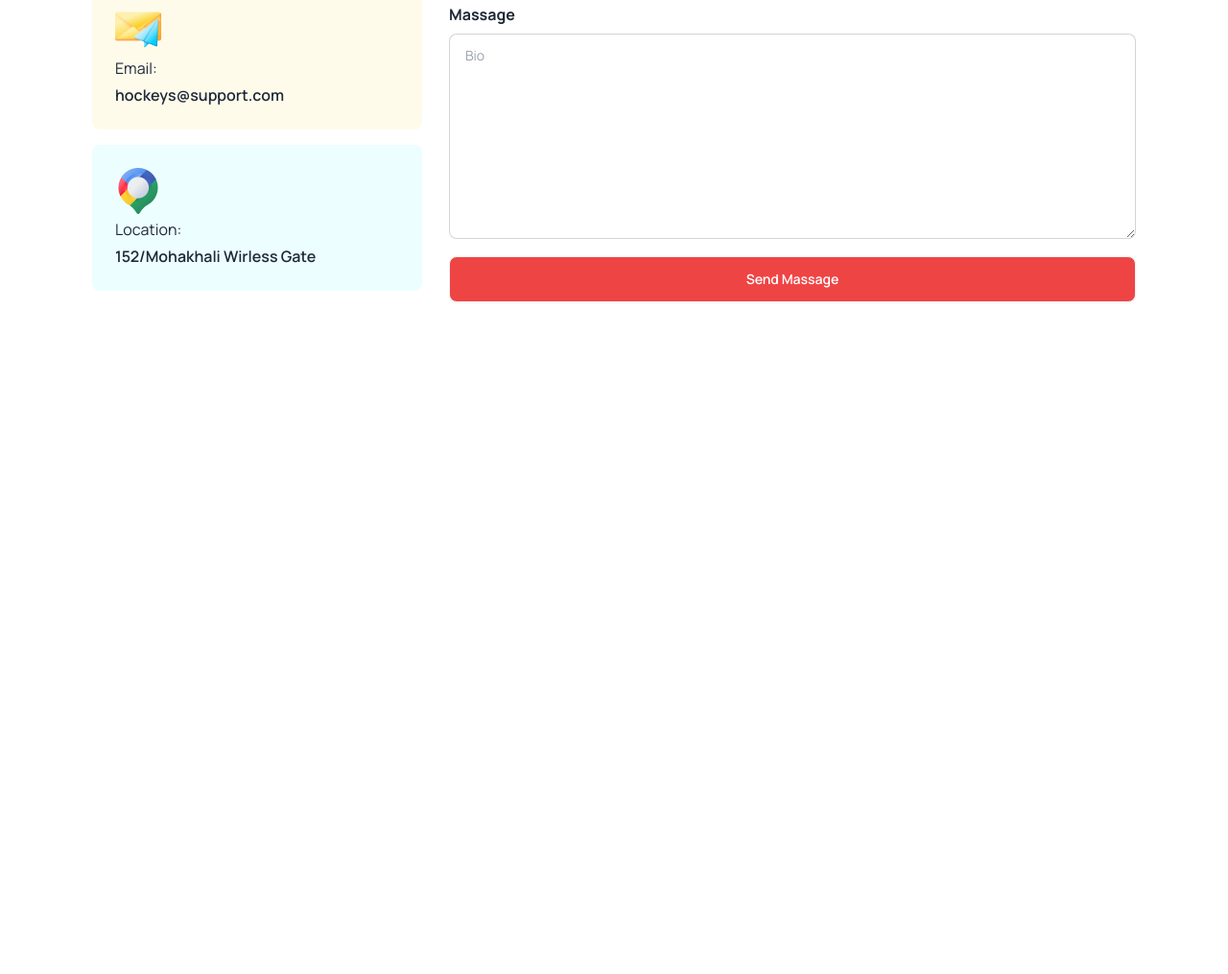
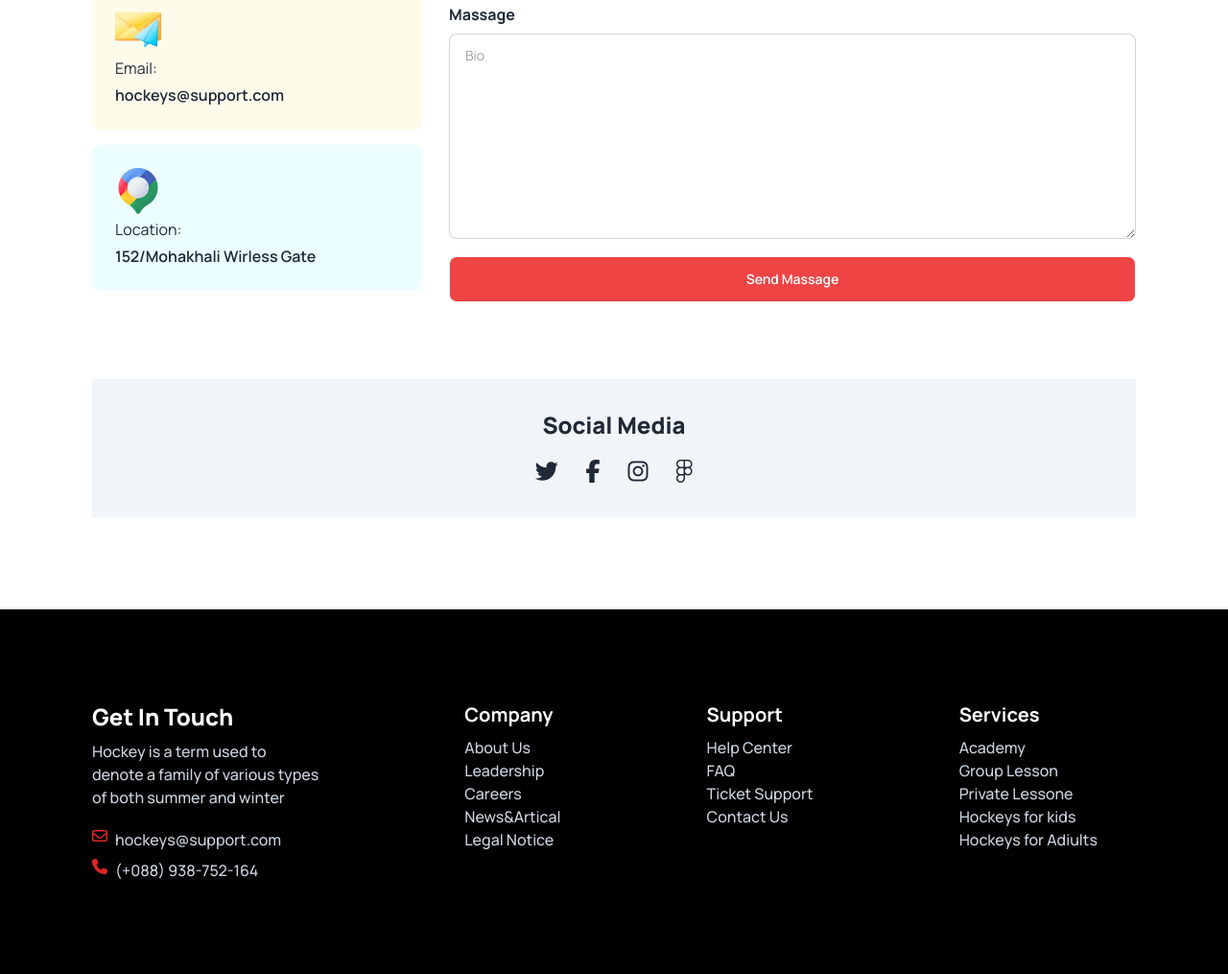
Before and after one commit to Mahedi-5g/third-assignment, a plain HTML site: page index.html in a window 1280 px wide. Shown: the part 4158-5173 px from the top of the page at 96% size. Before the commit the page ends 4569 px from the top, so only its background shows below. Drawn offline with nearby package versions, Linux system fonts and the light colour scheme.

Commit message:
Almost Done

```diff
--- a/index.html
+++ b/index.html
@@ -39,7 +39,9 @@
 
 </head>
 
-<body class="font-manrope bg-white sm: mt-0 mb-0 ml-0 mr-0 lg: mt-14 mb-24  ml-24 mr-24">
+<body class="font-manrope ">
+    <div class="bg-white  lg: mt-14 mb-24  ml-24 mr-24">
+        <!--header-section-->
         <header class="container">
             <nav>
                 <div class="navbar bg-base-100">
@@ -81,6 +83,7 @@
                     </div>
                 </div>
             </nav>
+            <!--banner-section-->
             <section>
                 <div class="carousel w-full mt-14 relative">
                     <div id="slide1" class="carousel-item relative w-full">
@@ -100,7 +103,8 @@
                     <div
                         style="width: 50%;background: black;position: absolute; bottom: 4%;right: 2%;padding: 28px; border-radius: 14px;">
                         <h4 class="text-white font-extrabold text-2xl">Meet all the heroes from the field</h4>
-                    <p class="text-slate-400 text-base font-medium">Hockey is a term used to denote a family of various
+                        <p class="text-slate-400 text-base font-medium">Hockey is a term used to denote a family of
+                            various
                             types of both summer
                             and winter team sports which originated on either an outdoor field</p>
                     </div>
@@ -111,20 +115,23 @@
             <!--professional-section-->
             <section class="mt-11">
                 <div class="text-center mb-10">
-                <h2 class="mb-3 sm:font-extrabold text-2xl lg:font-extrabold text-3xl">Professional Hockeys Club</h2>
+                    <h2 class="mb-3 sm:font-extrabold text-2xl lg:font-extrabold text-3xl">Professional Hockeys Club
+                    </h2>
                     <p class="text-base font-medium">Hockey is a term used to denote a family of various types of both
                         summer and winter team sports</p>
                 </div>
                 <div class="flex grid grid-cols-1 lg:grid-cols-4 text-center">
                     <div>
-                    <div class="radial-progress text-primary text-red-500 mb-6" style="--value:87;" role="progressbar">
+                        <div class="radial-progress text-primary text-red-500 mb-6" style="--value:87;"
+                            role="progressbar">
                             <span class="text-black">87%</span>
                         </div>
                         <h4 class="text-xl font-semibold mb-2">Prayer Facility</h4>
                         <p class="font-normal text-base mb-10">Some games make the use of skates.</p>
                     </div>
                     <div>
-                    <div class="radial-progress text-primary text-lime-500 mb-6" style="--value:95;" role="progressbar">
+                        <div class="radial-progress text-primary text-lime-500 mb-6" style="--value:95;"
+                            role="progressbar">
                             <span class="text-black">95%</span>
                         </div>
                         <h4 class="text-xl font-semibold mb-2">Experienced Coach</h4>
@@ -137,7 +144,8 @@
                         <p class="font-normal text-base mb-10">Our team have many senior player.</p>
                     </div>
                     <div>
-                    <div class="radial-progress text-primary text-blue-500 mb-6" style="--value:80;" role="progressbar">
+                        <div class="radial-progress text-primary text-blue-500 mb-6" style="--value:80;"
+                            role="progressbar">
                             <span class="text-black">80%</span>
                         </div>
                         <h4 class="text-xl font-semibold mb-2">Training Ground</h4>
@@ -164,7 +172,8 @@
                                     <p class="mb-5">Hockey is a term used to denote a family of various
                                         types of both summer
                                         and winter team sports which originated on either an outdoor field</p>
-                                <button class="btn btn-primary mb-5 bg-red-500 border-none text-xl font-bold">Register
+                                    <button
+                                        class="btn btn-primary mb-5 bg-red-500 border-none text-xl font-bold">Register
                                         Now!</button>
                                 </div>
                             </div>
@@ -177,7 +186,8 @@
                                     <p class="mb-5">Hockey is a term used to denote a family of various
                                         types of both summer
                                         and winter team sports which originated on either an outdoor field</p>
-                                <button class="btn btn-primary mb-5 bg-red-500 border-none text-xl font-bold">Register
+                                    <button
+                                        class="btn btn-primary mb-5 bg-red-500 border-none text-xl font-bold">Register
                                         Now!</button>
                                 </div>
                             </div>
@@ -192,7 +202,8 @@
                                     <p class="mb-5 w-2/4">Hockey is a term used to denote a family of various
                                         types of both summer
                                         and winter team sports which originated on either an outdoor field</p>
-                                <button class="btn btn-primary mb-5 bg-red-500 border-none text-xl font-bold">Register
+                                    <button
+                                        class="btn btn-primary mb-5 bg-red-500 border-none text-xl font-bold">Register
                                         Now!</button>
                                 </div>
                             </div>
@@ -365,7 +376,8 @@
             <section class="mt-28 mb-28">
                 <div class="mb-10 text-center">
                     <h2 class="mb-3 font-extrabold text-3xl">Clients Question</h2>
-                <p class="text-base font-medium">Ask your clients these essential questions to create the best possible
+                    <p class="text-base font-medium">Ask your clients these essential questions to create the best
+                        possible
                         content for their SEO and content marketing campaigns.
                     </p>
                 </div>
@@ -454,7 +466,7 @@
                     </p>
                 </div>
                 <div class="gap-7 grid grid-cols-1 lg:grid-cols-3">
-                <div >
+                    <div>
                         <div class="bg-lime-50 p-6 mb-4 rounded-lg">
                             <img src="Images/Group 1171275317.png" alt="">
                             <p class="mt-1">Phone Number:</p>
@@ -478,33 +490,92 @@
                                 <input type="text" placeholder="Type here" class=" mt-2 input input-bordered w-full " />
                             </div>
                             <div>
-                            <label  class="font-bold">Your Email</label>
+                                <label class="font-bold">Your Email</label>
                                 <input type="text" placeholder="Type here" class=" mt-2 input input-bordered w-full " />
                             </div>
                             <div>
-                            <label  class="font-bold">Subject</label>
+                                <label class="font-bold">Subject</label>
                                 <input type="text" placeholder="Type here" class=" mt-2 input input-bordered w-full " />
                             </div>
                             <div>
-                            <label  class="font-bold">Phone Number</label>
+                                <label class="font-bold">Phone Number</label>
                                 <input type="text" placeholder="Type here" class=" mt-2 input input-bordered w-full " />
                             </div>
 
 
                         </div>
                         <div class="mt-4">
-                        <label  class="font-bold">Massage</label>
-                        <textarea class="w-full mt-2  textarea textarea-bordered" placeholder="Bio" rows="7"></textarea>
+                            <label class="font-bold">Massage</label>
+                            <textarea class="w-full mt-2  textarea textarea-bordered" placeholder="Bio"
+                                rows="7"></textarea>
                         </div>
                         <button class="btn bg-red-500 mt-3 text-white w-full">Send Massage</button>
 
                     </div>
                 </div>
             </section>
+            <!--Social-media-section-->
+            <section class="mt-20 mb-24 text-center bg-slate-100 pt-8 pb-8 ">
+                <h3 class="font-extrabold text-2xl mb-4">Social Media</h3>
+                <div class="space-x-6 text-2xl">
+                    <i class="fa-brands fa-twitter "></i>
+                    <i class="fa-brands fa-facebook-f"></i>
+                    <i class="fa-brands fa-instagram"></i>
+                    <i class="fa-brands fa-figma"></i>
+                </div>
+            </section>
 
         </main>
+    </div>
 
-    <footer></footer>
+    <!--footer-section-->
+
+    <footer class="footer pt-24 pl-24 pb-24   text-base-content bg-black ">
+        <aside>
+            <h3 class="text-2xl font-extrabold text-white">Get In Touch</h3>
+            <p class="text-base font-medium text-slate-300">Hockey is a term used to<br>denote a family of various
+                types<br>of both summer
+                and winter</p>
+            <div class="flex mt-3 text-base font-medium text-slate-300">
+                <i class="fa-regular fa-envelope text-red-600 pr-2"></i>
+                <p>hockeys@support.com</p>
+            </div>
+            <div class="flex text-base font-medium text-slate-300">
+                <i class="fa-solid fa-phone text-red-600 pr-2"></i>
+                <p>(+088) 938-752-164</p>
+            </div>
+        </aside>
+        <nav>
+            <header class=" text-xl font-bold text-white">Company</header>
+            <div class="text-base font-medium text-slate-300">
+                <a class="link link-hover">About Us</a><br>
+                <a class="link link-hover">Leadership</a><br>
+                <a class="link link-hover">Careers</a><br>
+                <a class="link link-hover">News&Artical</a><br>
+                <a class="link link-hover">Legal Notice</a>
+            </div>
+        </nav>
+        <nav>
+            <header class="text-xl font-bold text-white">Support</header>
+            <div class="text-base font-medium text-slate-300">
+                <a class="link link-hover">Help Center</a><br>
+                <a class="link link-hover">FAQ</a><br>
+                <a class="link link-hover">Ticket Support</a><br>
+                <a class="link link-hover">Contact Us</a>
+            </div>
+        </nav>
+        <nav>
+            <header class=" text-xl font-bold text-white">Services</header>
+            <div class="text-base font-medium text-slate-300">
+                <a class="link link-hover">Academy</a><br>
+                <a class="link link-hover">Group Lesson</a><br>
+                <a class="link link-hover">Private Lessone</a><br>
+                <a class="link link-hover">Hockeys for kids</a><br>
+                <a class="link link-hover">Hockeys for Adiults</a>
+            </div>
+        </nav>
+    </footer>
+
 </body>
 
 </html>
```
Lines whose indentation alone changed are shown as unchanged.
